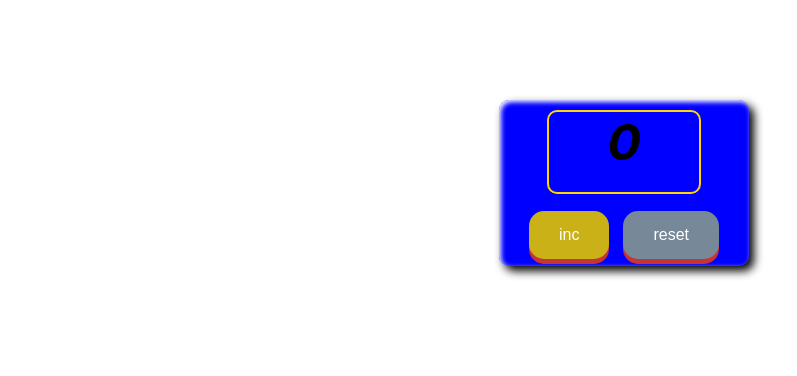
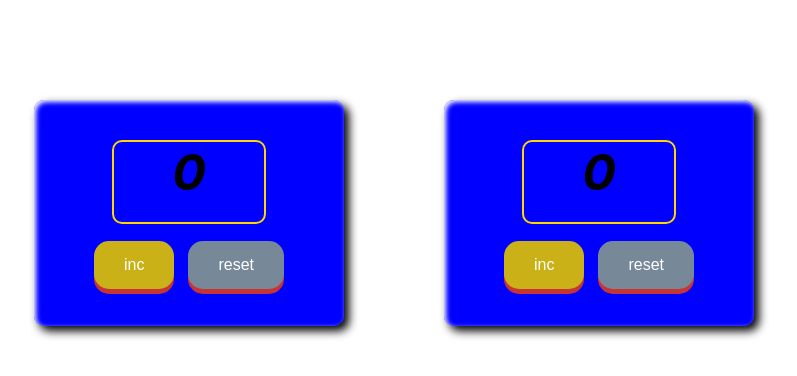
Before and after one commit to KirillHtml5/my-schechik, a React (Create React App) app: page / in a window 1280 px wide. Shown: the top 376 px of the page, without its empty margins (16-813 px from the left). Built offline with nearby package versions, Linux system fonts and the light colour scheme.

Commit message:
add rightTablo

```diff
--- a/src/App.css
+++ b/src/App.css
@@ -1,7 +1,22 @@
 .App {
-    display: flex;
-    margin: 0 auto;
+    display: inline-flex;
+
+    /*margin: 0 auto;*/
+    /*margin-top: 100px;*/
+    /*width: 250px;*/
+    /*background-color: blue;*/
+    /*border-radius: 10px;*/
+    /*flex-direction: column;*/
+    /*align-items: center;*/
+    /*text-align: center;*/
+    /*box-shadow: 2px 2px 5px white inset, 5px 5px 10px black;*/
+    /*padding: 50px;*/
+}
+
+.right {
     margin-top: 100px;
+    margin-left: 50px;
+    margin-right: 50px;
     width: 250px;
     background-color: blue;
     border-radius: 10px;
@@ -9,7 +24,9 @@
     align-items: center;
     text-align: center;
     box-shadow: 2px 2px 5px white inset, 5px 5px 10px black;
+    padding: 30px;
 }
+
 .default {
 
     display: inline-block;
@@ -27,18 +44,22 @@
     margin: 7px;
 
 }
-.default:hover{
+
+.default:hover {
     background-color: rgba(54, 140, 243, 0.81)
 }
-.default:active{
-    background-color:#c9b117;
+
+.default:active {
+    background-color: #c9b117;
     box-shadow: 0 5px #c73434;
     transform: translateY(3px);
 }
-.default:disabled{
+
+.default:disabled {
     background-color: lightslategrey;
 }
-.tab{
+
+.tab {
     display: inline-block;
     height: 80px;
     border: 2px solid gold;
@@ -46,12 +67,14 @@
     width: 150px;
     margin: 10px;
 }
-.number{
+
+.number {
     font-style: italic;
     font-size: 50px;
     font-weight: bold;
 }
-.red{
+
+.red {
     color: red;
     font-style: italic;
     font-size: 50px;
--- a/src/App.tsx
+++ b/src/App.tsx
@@ -4,6 +4,7 @@ import {Tablo} from "./component/Tablo";
 import {IncButton} from "./component/IncButton";
 import {ResetButton} from "./component/ResetButton";
 import {UniButton} from "./component/UniButton";
+import RightTablo from "./component/RightTablo";
 
 
 function App() {
@@ -21,15 +22,19 @@ function App() {
 
     return (
         <div className={'App'}>
-            <div className={'tab'}>
-                <Tablo number={num}/>
+            <div className={'right'}>
+                <RightTablo
+                    num={num}
+                    onClickInc={onClickInc}
+                    onClickReset={onClickReset}/>
             </div>
-            <div>
-                <UniButton name={'inc'} callBack={onClickInc} disabled={num === MaxValue}/>
-                <UniButton name={'reset'} callBack={onClickReset} disabled={num === StartValue}/>
-                {/*<IncButton onClickInc={onClickInc} number={num}/>*/}
-                {/*<ResetButton onClickReset={onClickReset} number={num}/>*/}
+            <div className={'right'}>
+                <RightTablo
+                    num={num}
+                    onClickInc={onClickInc}
+                    onClickReset={onClickReset}/>
             </div>
+
         </div>
 
     );
--- /dev/null
+++ b/src/component/RightTablo.tsx
@@ -0,0 +1,30 @@
+import React from 'react';
+import {Tablo} from "./Tablo";
+import {UniButton} from "./UniButton";
+
+export type RightTabloType = {
+    num: number
+    onClickInc: () => void
+    onClickReset: () => void
+}
+
+const RightTablo = (props: RightTabloType) => {
+    const MaxValue = 5;
+    const StartValue = 0;
+    return (
+        <div>
+            <div className={'tab'}>
+                <Tablo number={props.num}/>
+            </div>
+            <div>
+                <UniButton name={'inc'} callBack={props.onClickInc} disabled={props.num === MaxValue}/>
+                <UniButton name={'reset'} callBack={props.onClickReset} disabled={props.num === StartValue}/>
+                {/*<IncButton onClickInc={onClickInc} number={num}/>*/}
+                {/*<ResetButton onClickReset={onClickReset} number={num}/>*/}
+            </div>
+        </div>
+    )
+        ;
+};
+
+export default RightTablo;
```
